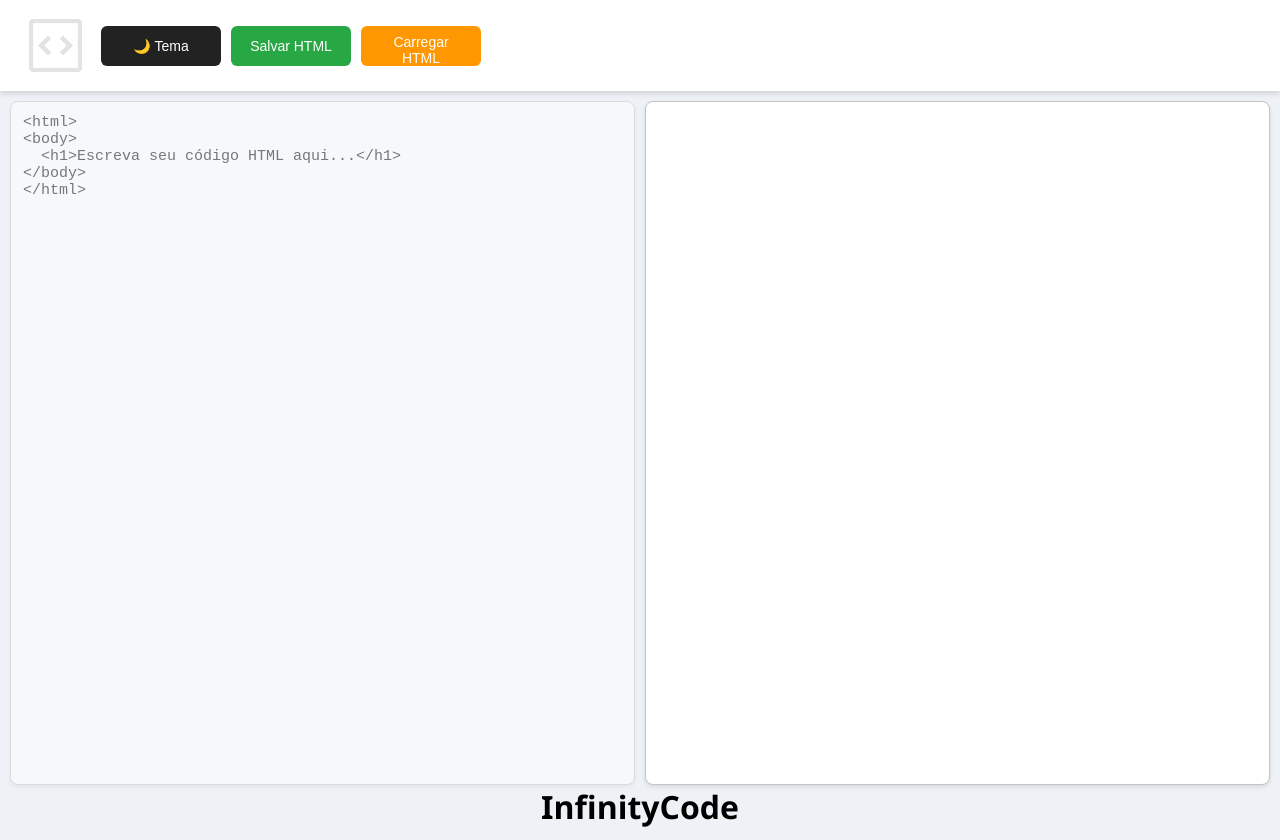
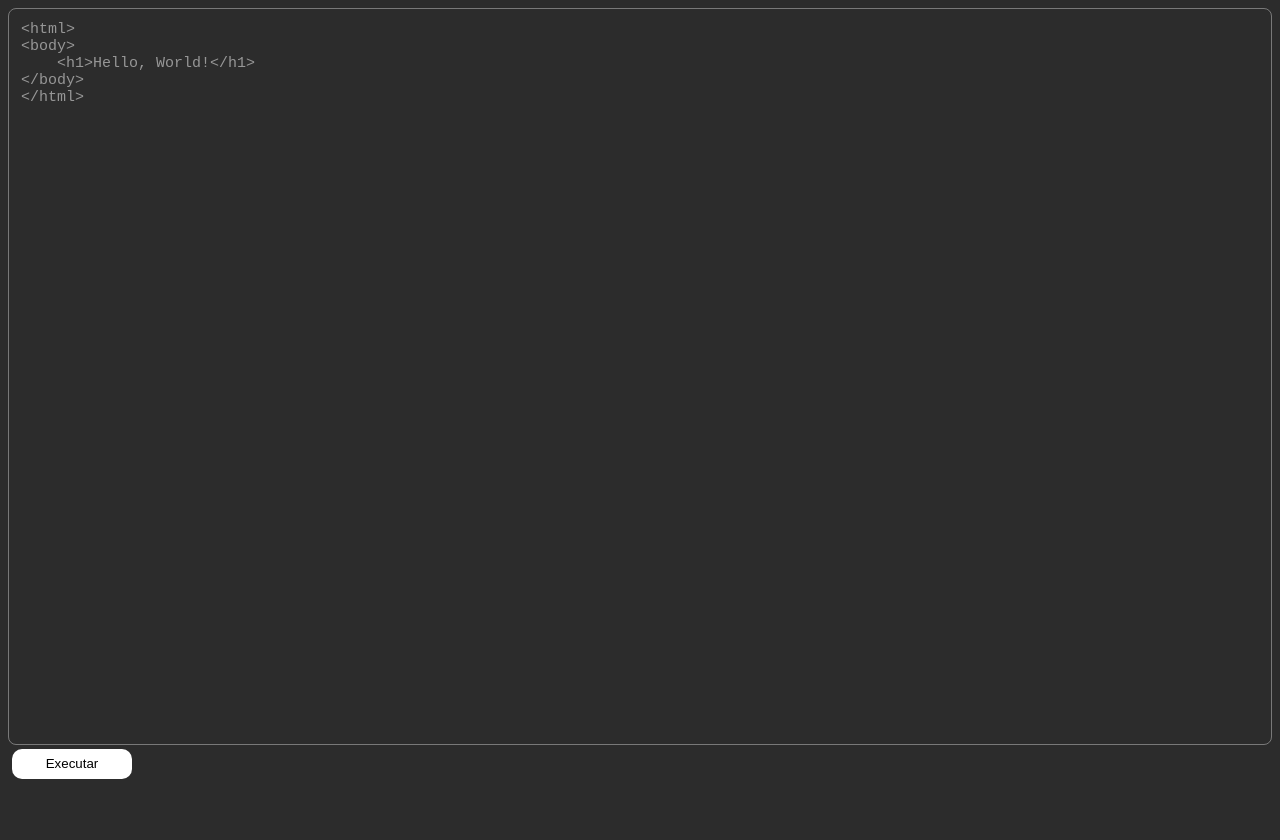
Before and after one commit to macieal/InfinityCode, a plain HTML site: page index.htm in a window 1280 px wide. After the commit the page ends 800 px from the top, so only its background shows below. Drawn offline with Linux system fonts and the light colour scheme.

Commit message:
~ 📦 InfinityCode

```diff
--- a/index.htm
+++ b/index.htm
@@ -1,34 +1,20 @@
-<!DOCTYPE html>
-<html lang="pt-BR">
+
+<html>
 <head>
-  <meta charset="UTF-8" />
-  <meta name="viewport" content="width=device-width, initial-scale=1.0" />
-  <title>InfinityCode</title>
+	<title>InfinityCode</title>
+  <meta name="InfinityCode" content="Faça seu código HTML!">
   <link rel="stylesheet" href="style.css">
-  <script src="script.js"></script>
-  <link rel="shortcut icon" href="code_blocks_71dp_E3E3E3_FILL0_wght400_GRAD0_opsz48.png" type="image/x-icon">
-</head>
+  <link rel="shortcut icon" href="./code_blocks_71dp_E3E3E3_FILL0_wght400_GRAD0_opsz48.png" type="image/x-icon">
+<head>
 <body>
-
-<div class="topbar">
-  <img src="code_blocks_71dp_E3E3E3_FILL0_wght400_GRAD0_opsz48.png" alt="Logo" class="logo" style="display: flex;">
-  <button class="themeBtn" onclick="toggleTheme()">🌙 Tema</button>
-
-  <button onclick="saveHtml()" style="background:#28a745;">Salvar HTML</button>
-  <button onclick="loadHtml()" style="background:#ff9800;">Carregar HTML</button>
-</div>
-
-<div class="container">
-  <textarea id="code" oninput="autoRun()">
+  <form>
+		<textarea name="code" cols=70 rows=20 >
 <html>
 <body>
-  <h1>Escreva seu código HTML aqui...</h1>
+    <h1>Hello, World!</h1>
+</body>
+</html></textarea>
+    	<input id="Executar" type="button" value="Executar" onclick="document.write(code.value);">
+  </form>
 </body>
 </html>
-  </textarea>
-
-  <iframe id="preview"></iframe>
-</div>
-  <h1 style="margin: 12px; margin-top: -46px; justify-self: center">InfinityCode</h1>
-</body>
-</html>
--- a/style.css
+++ b/style.css
@@ -8,96 +8,38 @@
         margin-top: 0%;
     }
   }
-
-  .dark body{ background:#0e0e0e; color:white; }
-  .dark textarea{ background:#1a1a1a; color:#f1f1f1; border:1px solid #333;  transition: 500ms; }
-  .dark .topbar{ background:#1a1a1a; box-shadow:0 2px 6px rgba(255,255,255,0.1); transition: 500ms; }
-  .themeBtn{ padding:8px 14px; border:none; background:#222; color:white; border-radius:6px; cursor:pointer;  transition: 500ms; }
-    * {
-      box-sizing: border-box;
+    body{
+        background-color: rgb(44, 44, 44);
     }
-
-    body {
-      animation: alternate 2s Entrada;
-      margin: 0;
-      padding: 0;
-      background: #eef1f5;
-      font-family: "Segoe UI", Arial, sans-serif;
-    }
-
-    .topbar {
+    textarea {
+      color: white;
       width: 100%;
-      background: #ffffff;
-      padding: 10px 20px;
-      box-shadow: 0 2px 6px rgba(0,0,0,0.15);
-      display: flex;
-      gap: 10px;
-      align-items: center;
-      position: sticky;
-      top: 0;
-      z-index: 10;
-    }
-
-    button {
-      padding: 8px 14px;
-      border: none;
-      background: #4a66ff;
-      color: white;
-      font-size: 14px;
-      border-radius: 6px;
-      cursor: pointer;
-      transition: 0.7s;
-      width: 120px;
-      height: 40px;
-    }
-
-    button:hover {
-      background: #636363;
-      width: 130px;
-      height: 50px;
-      transform: rotate(10deg);
-      border-radius: 20px;
-    }
-
-    .container {
-      display: flex;
-      height: calc(100vh - 60px);
-      gap: 10px;
-      padding: 10px;
-    }
-
-    textarea {
-      width: 50%;
-      height: 95%;
+      height: 94%;
       resize: none;
       font-size: 15px;
       padding: 12px;
       border-radius: 8px;
-      background: #ffffff;
+      background: white;
+      opacity: 50%;
       border: 1px solid #c5c5c5;
-      outline: none;
-      font-family: monospace;
-      box-shadow: 0 2px 4px rgba(0,0,0,0.1);
-      opacity: 50%;
+      transition: 500ms;
+      background: transparent;
+    }
+    textarea:hover{
+      opacity: 100%;
+    }
+    #Executar{
+      margin: 4px;
+      width: 120px;
+      height: 30px;
+      border: none;
+      border-radius: 10px;
+      background: white;
       transition: 500ms;
     }
-
-    textarea:hover {
-        opacity: 100%;
-        border-radius: 0px;
-        box-shadow: 0 2px 20px rgba(0, 0, 0, 0.2)
+    #Executar:hover{
+      transform: rotate(10deg);
+      background: black;
+      color: rgb(255, 255, 255);
+      cursor: pointer;
     }
-
-    iframe {
-      width: 50%;
-      height: 95%;
-      background: white;
-      border-radius: 8px;
-      border: 1px solid #c5c5c5;
-      box-shadow: 0 2px 4px rgba(0,0,0,0.1);
-      transition: 500ms;
-    }
-
-    iframe:hover {
-      box-shadow: 0 4px 12px rgba(0,0,0,0.2);
-    }
```
